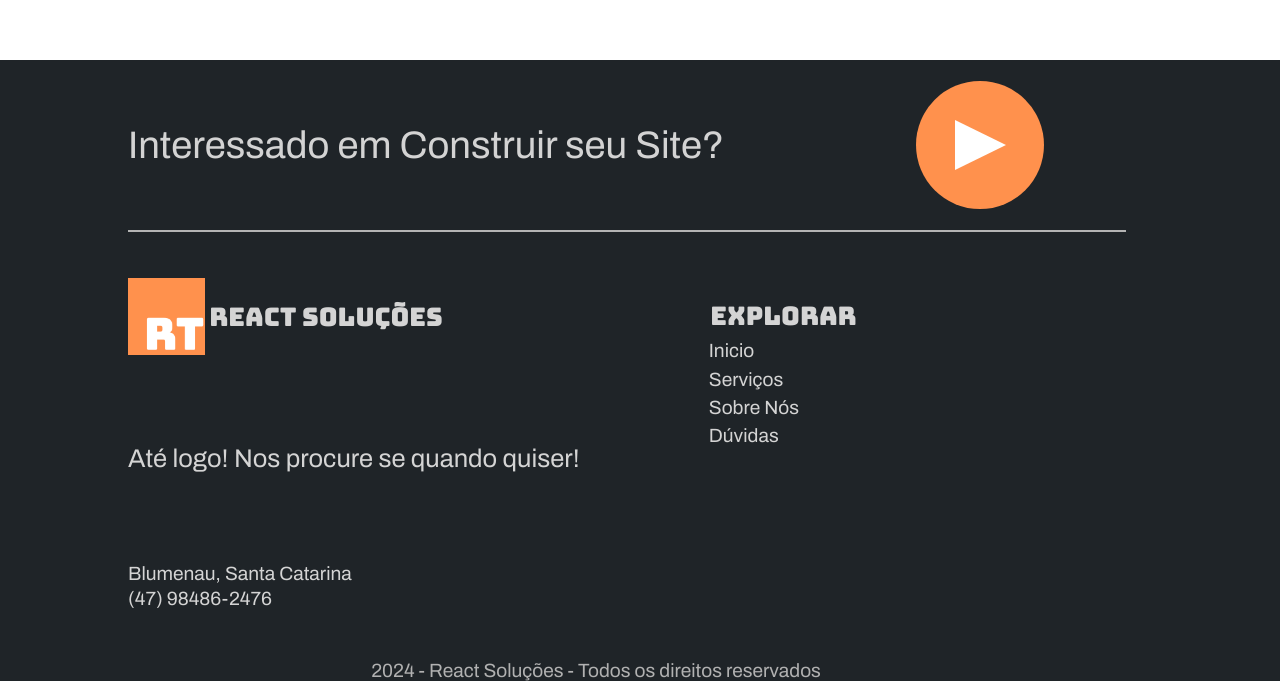
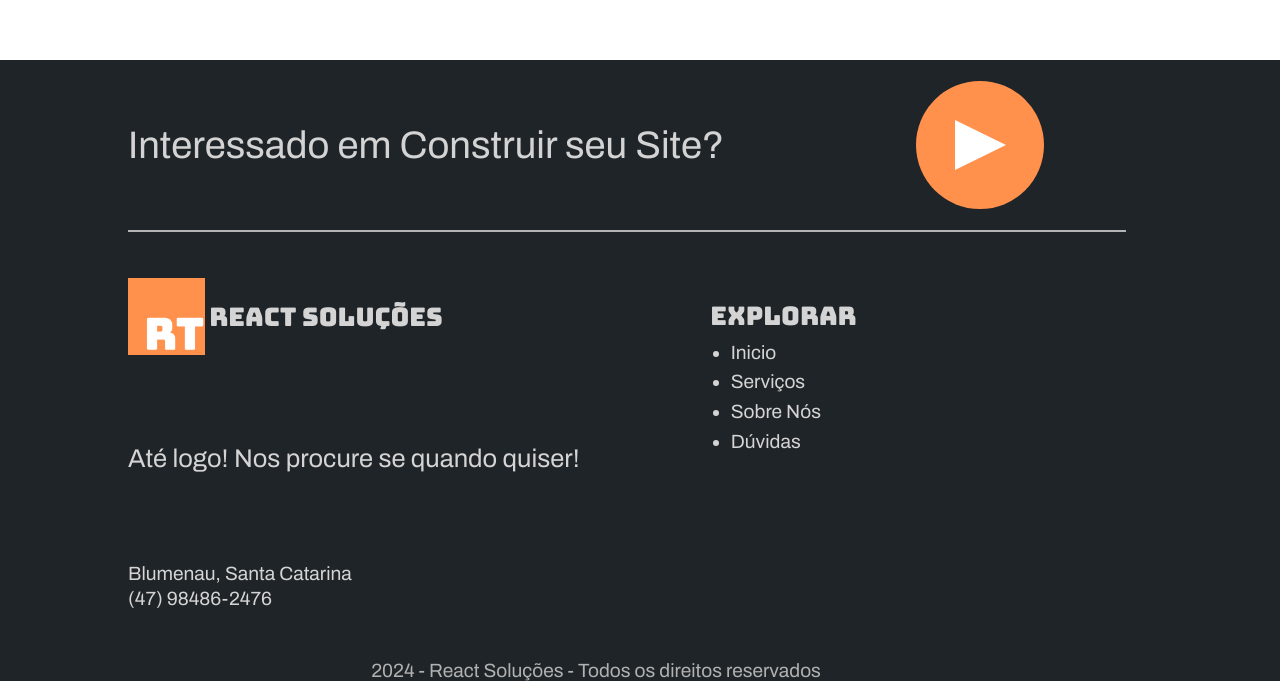
Before and after one commit to wellingtonpereira12/site-connect, a React (Vite) app: page / in a window 1280 px wide. Shown: the part 4206-4887 px from the top of the page. Built offline with nearby package versions, Linux system fonts and the light colour scheme.

Commit message:
dev: display: list-item;

```diff
--- a/src/Components/End/End.css
+++ b/src/Components/End/End.css
@@ -110,7 +110,7 @@
     margin: 1% 0% 0% 0%;
 }
 
-.endDado1{
+.endDado1 {
     margin: 5% 0% 0% 0%;
     color: #D4D4D4;
     font-family: 'Archivo', cursive;
@@ -118,15 +118,18 @@
     font-size: 1.5vw;
 }
 
-.endDado1 div{
-    margin: 5% 0% 0% 0%;
+.endDado1 a {
+    display: list-item;
+    margin: 6% 0% 0% 15%;
     cursor: pointer; /* Cursor em forma de mão */
     transition: background-color 0.3s ease;
+    text-decoration: none; /* Remove o sublinhado dos links */
+    color: inherit; /* Herda a cor do pai */
 }
 
-.endDado1 div:hover{
-    color: #cc3b3b; /* Cor de fundo ao passar o mouse */
-    transition: background-color 0.3s ease;
+.endDado1 a:hover {
+    color: #cc3b3b; /* Cor do texto ao passar o mouse */
+    transition: color 0.3s ease; /* Transição para a cor do texto */
 }
 
 .endContainer {
--- a/src/Components/End/End.jsx
+++ b/src/Components/End/End.jsx
@@ -31,10 +31,10 @@ function End() {
                     <h1>Explorar</h1>
                 </div>
                 <div className="endDado1">
-                    <div>Inicio</div>
-                    <div>Serviços</div>
-                    <div>Sobre Nós</div>
-                    <div>Dúvidas</div>
+                    <a href="#inicio">Inicio</a>
+                    <a href="#servico">Serviços</a>
+                    <a href="#sobre-nos">Sobre Nós</a>
+                    <a href="#duvidas">Dúvidas</a>
                 </div>
             </div>
             </div>
```
